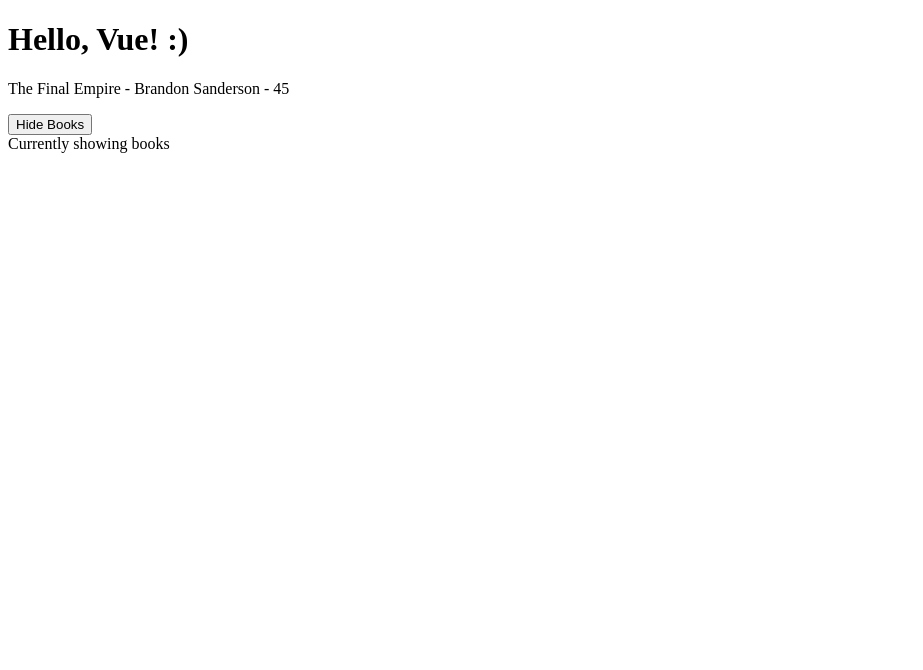
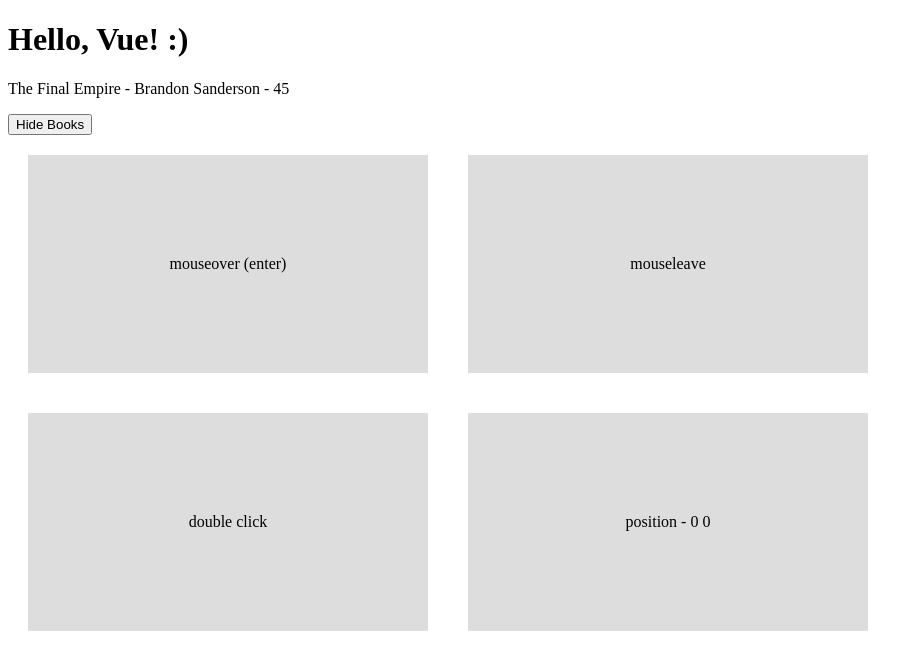
Before and after one commit to NiAlvarez/vue-practices, a plain HTML site: page index.html in a window 1280 px wide. Shown: the whole page, without its empty margins (0-923 px from the left). Drawn offline with nearby package versions, Linux system fonts and the light colour scheme.

Commit message:
adding diferents mouse events

```diff
--- a/app.js
+++ b/app.js
@@ -5,12 +5,25 @@ const app = Vue.createApp({
             showBooks: true,
             title: 'The Final Empire',
             author: 'Brandon Sanderson',
-            age: 45
+            age: 45,
+            x: 0,
+            y: 0
         }
     },
     methods: {
         toggleShowBooks(){
             this.showBooks = !this.showBooks;
+        },
+        handleEvent(e, data){
+            console.log(e, e.type)
+            if(data){
+                console.log(data)
+            }
+        },
+        handleMouseMove(e){
+            this.x = e.offsetX
+            this.y = e.offsetY
+
         }
     },
 })
--- a/index.html
+++ b/index.html
@@ -5,6 +5,16 @@
     <meta http-equiv="X-UA-Compatible" content="IE=edge">
     <meta name="viewport" content="width=device-width, initial-scale=1.0">
     <title>Document</title>
+    <style>
+        .box{
+            background: #ddd;
+            display: inline-block;
+            margin: 20px;
+            padding: 100px 0;
+            text-align: center;
+            width: 400px;
+        }
+    </style>
     <script src="https://unpkg.com/vue@3.0.2"></script>
 </head>
 <body>
@@ -19,7 +29,13 @@
             <span v-else>Show Books</span>
         </button>
 
-        <div v-show="showBooks">Currently showing books</div>
+
+        <br>
+        <!-- Mouse events -->
+        <div class="box" @mouseover="handleEvent($event, 5)">mouseover (enter)</div>
+        <div class="box" @mouseleave="handleEvent">mouseleave</div>
+        <div class="box" @dblclick="handleEvent">double click</div>
+        <div class="box" @mousemove="handleMouseMove"> position - {{ x }} {{ y }}</div>
 
     </div>
 
```
